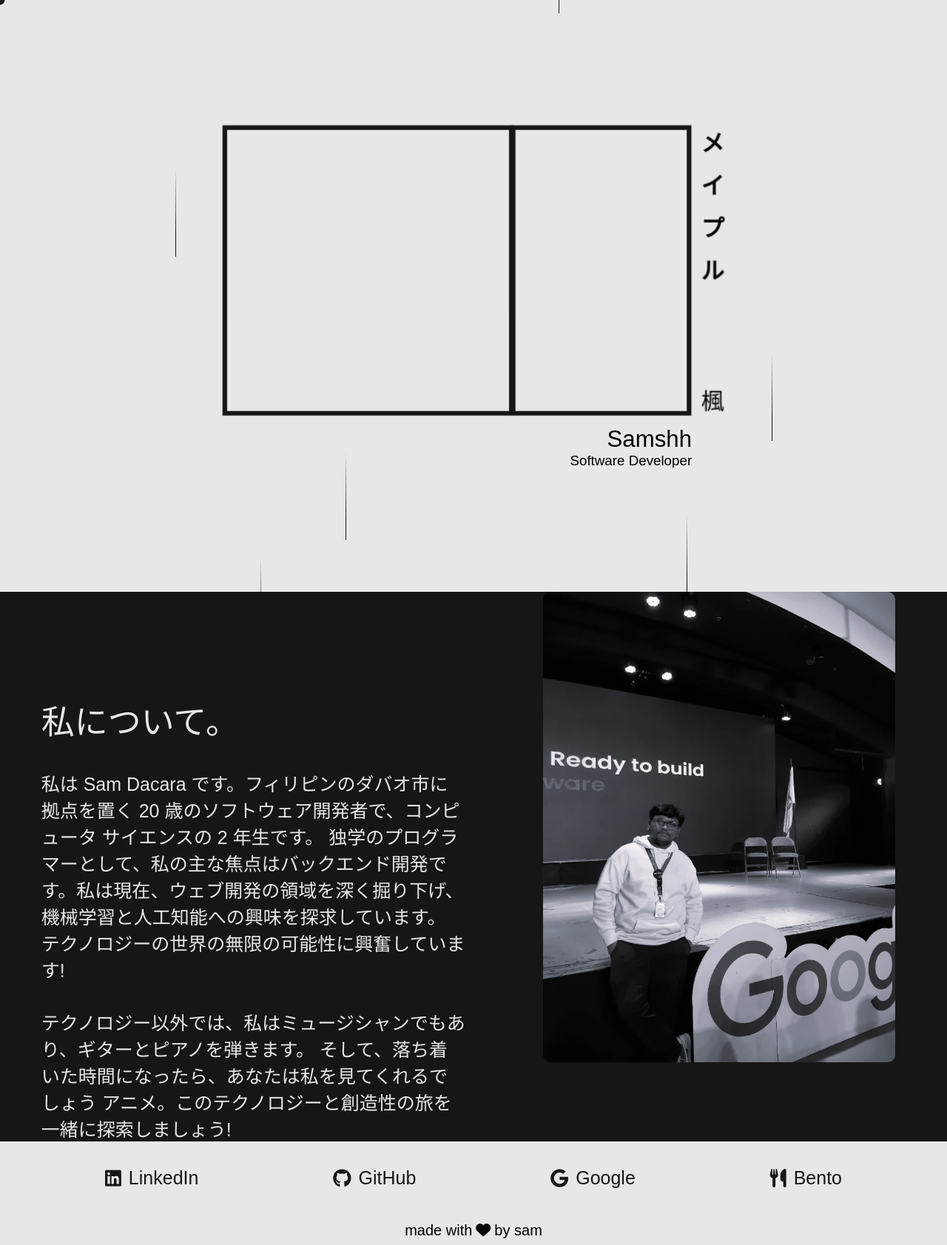
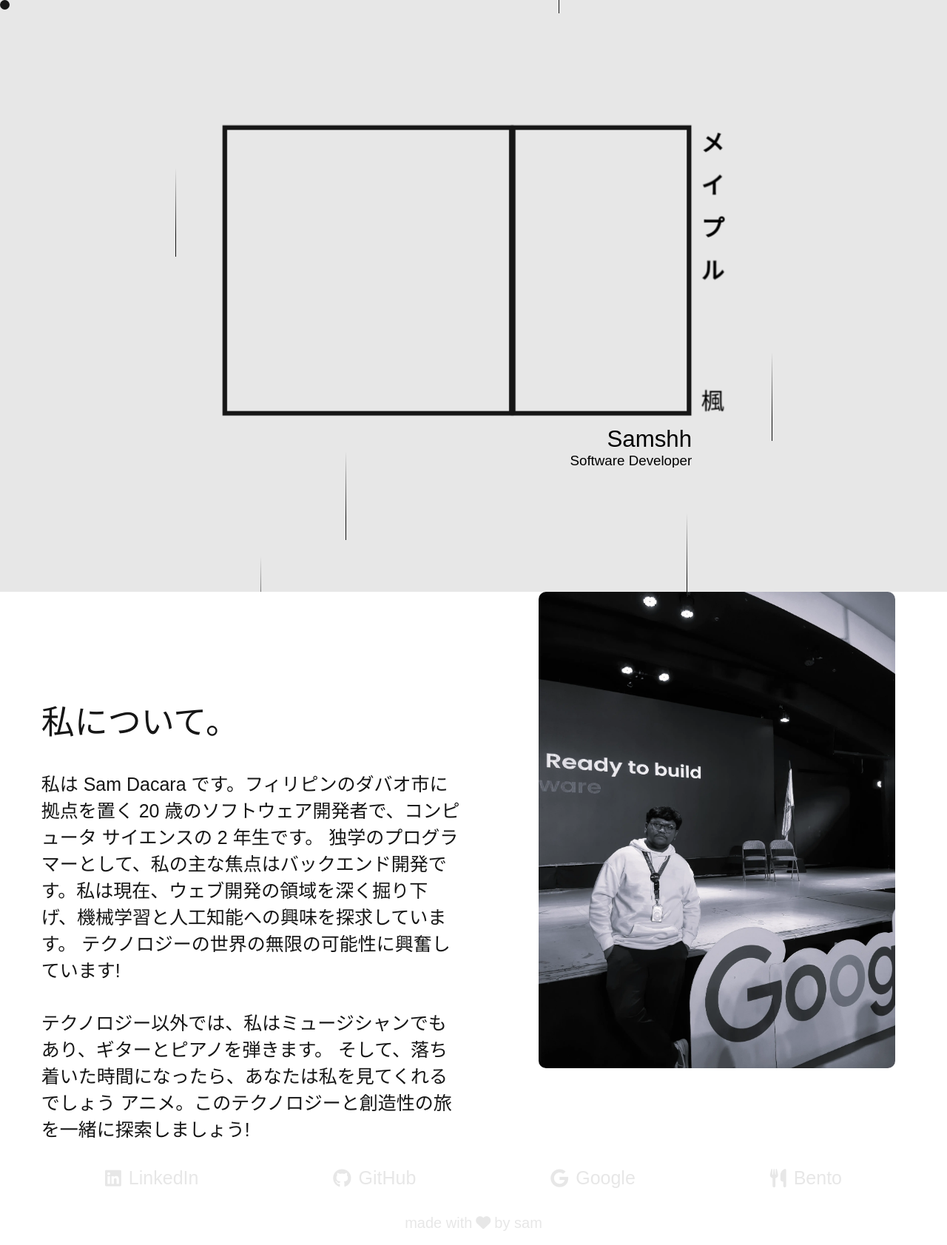
Before and after one commit to Samshh/landingPage, a Vue app: page / in a window 1280 px wide. Shown: the whole page at 74% size. Built offline with nearby package versions, Linux system fonts and the light colour scheme; a web font is replaced by a local one.

Commit message:
fadeinOut page gsap

```diff
--- a/src/App.vue
+++ b/src/App.vue
@@ -17,6 +17,7 @@ requestAnimationFrame(raf)
 </script>
 
 <template>
+    <div class="background"></div>
     <cursor/>
     <firstpage/>
     <secondpage/>
@@ -25,5 +26,11 @@ requestAnimationFrame(raf)
 </template>
 
 <style scoped>
-
+.background{
+  width: 100vw;
+  height: 100vh;
+  z-index: -1;
+  position: fixed;
+  background-color: #e7e7e7;
+}
 </style>
--- a/src/components/cursor.vue
+++ b/src/components/cursor.vue
@@ -1,61 +1,47 @@
 <template>
-  <div>
-    <div
-      class="custom-cursor"
-      :style="{ top: `${cursorY}px`, left: `${cursorX}px`, backgroundColor: cursorColor }"
-    ></div>
-  </div>
+  <div v-if="smallscreen" class="custom-cursor" :style="{ top: cursorY + 'px', left: cursorX + 'px' }"></div>
 </template>
 
 <script setup>
-import { ref, onMounted, onUnmounted } from 'vue';
+import { onMounted, onBeforeUnmount, ref } from 'vue';
+
+const smallscreen = ref(window.innerWidth > 1024);
+
+const updateScreenSize = () => {
+smallscreen.value = window.innerWidth > 1024;
+};
 
 const cursorX = ref(0);
 const cursorY = ref(0);
-const cursorColor = ref('#161616'); // Default color
 
 const updateCursorPosition = (event) => {
-  cursorX.value = event.clientX;
-  cursorY.value = event.clientY;
-
-  // Change cursor color based on the mouse position
-  cursorColor.value = isMouseOverArea(event.clientX, event.clientY) ? '#e7e7e7' : '#161616';
-};
-
-const isMouseOverArea = (mouseX, mouseY) => {
-  const outerWrapper = document.querySelector('.outerWrapper');
-  const outerWrapperPosition = outerWrapper ? outerWrapper.getBoundingClientRect() : null;
-
-  return (
-    outerWrapperPosition &&
-    mouseX >= outerWrapperPosition.left &&
-    mouseX <= outerWrapperPosition.right &&
-    mouseY >= outerWrapperPosition.top &&
-    mouseY <= outerWrapperPosition.bottom
-  );
+cursorX.value = event.clientX;
+cursorY.value = event.clientY;
 };
 
 onMounted(() => {
-  window.addEventListener('mousemove', updateCursorPosition);
+document.addEventListener('mousemove', updateCursorPosition);
 });
 
-onUnmounted(() => {
-  window.removeEventListener('mousemove', updateCursorPosition);
+onBeforeUnmount(() => {
+document.removeEventListener('mousemove', updateCursorPosition);
 });
 </script>
+
 
 <style scoped>
 .custom-cursor {
   position: fixed;
   width: 13px;
   height: 13px;
+  background-color: #161616;
   border-radius: 50%;
-  transform: translate(-50%, -50%);
-  transition: transform 0.1s ease-out;
   pointer-events: none;
+  z-index: 9999;
+  cursor: none;
 }
 
-@media (max-width: 430px){
+@media (max-width: 430px) {
   .custom-cursor {
     display: none;
   }
--- a/src/components/firstpage.vue
+++ b/src/components/firstpage.vue
@@ -183,15 +183,6 @@ onMounted(() => {
     }
 }
 
-@keyframes bgFade{
-    from{
-        background-color: #161616;
-    }
-    to{
-        background-color: #e7e7e7;
-    }
-}
-
 @keyframes fade-in{
   from{
     opacity: 0;
--- a/src/components/footerpage.vue
+++ b/src/components/footerpage.vue
@@ -29,7 +29,6 @@
     min-height: 100px;
     margin-top: 20px;
     margin-bottom: 20px;
-    background-color: #e7e7e7;
   }
 
   .innerWrapper {
@@ -44,7 +43,6 @@
     width: 95%;
     height: 100%;
     display: flex;
-    /* flex-direction: row; */
     align-items: center;
     justify-content: space-around;
   }
@@ -55,8 +53,7 @@
     font-size: 20px;
     font-weight: 400;
     align-items: center;
-    margin-bottom: 30px;
-    margin-top: 30px;
+
     position: relative;
     justify-content: center;
     -webkit-user-select: none;
@@ -64,6 +61,7 @@
     -ms-user-select: none;
     user-select: none;
     pointer-events: none;
+    color: #e7e7e7;
   }
 
   .heartIcon{
@@ -75,10 +73,9 @@
     font-size: 25px;
     font-weight: 400;
     text-align: center;
-    padding: 15px 35px;
+    padding: 15px;
     text-decoration: none;
     position: relative;
-    color: #161616;
     transition: color 0.3s;
     display: flex;
     align-items: center;
@@ -87,6 +84,8 @@
     -moz-user-select: none;
     -ms-user-select: none;
     user-select: none;
+    color: #e7e7e7;
+    border-radius: 10deg;
   }
 
   .contact i {
@@ -94,7 +93,8 @@
   }
 
   .contact:hover {
-    color: #e7e7e7;
+    background-color: #e7e7e7;
+    color: #161616;
   }
 
   .contact:hover::before {
@@ -104,8 +104,6 @@
     left: 0;
     width: 100%;
     height: 100%;
-    background-color: #161616;
-    z-index: -1;
   }
 
 @media (max-width: 430px) {
@@ -115,6 +113,9 @@
     align-items: center;
     justify-content: space-around;
   }
+  .madeBy{
+    padding-bottom: 15px;
+  }
 }
 
 </style>
--- a/src/components/secondpage.vue
+++ b/src/components/secondpage.vue
@@ -25,6 +25,45 @@ onMounted(() => {
     });
   };
 
+  gsap.to(".background", {
+    scrollTrigger: {
+      trigger: ".outerWrapper",
+      start: "top center",
+      end: "bottom center",
+      toggleActions: "play reverse play reverse",
+      scrub: false,
+      markers: false,
+    },
+    ease: "power1.inOut",
+    backgroundColor: "#161616",
+  });
+
+  gsap.to("#p", {
+    scrollTrigger: {
+      trigger: ".outerWrapper",
+      start: "top center",
+      end: "bottom center",
+      toggleActions: "play reverse play reverse",
+      scrub: false,
+      markers: false,
+    },
+    ease: "power1.inOut",
+    color: "#e7e7e7",
+  });
+
+  gsap.to(".custom-cursor", {
+    scrollTrigger: {
+      trigger: ".outerWrapper",
+      start: "top center",
+      end: "bottom center",
+      toggleActions: "play reverse play reverse",
+      scrub: false,
+      markers: false,
+    },
+    ease: "power1.inOut",
+    backgroundColor: "#e7e7e7",
+  });
+
   animateText(".myText", ".aboutMe","I'm Sam Dacara, a 20-year-old Software Developer and a 2nd-year Computer Science student based in Davao City, Philippines. As a self-taught programmer, my primary focus is on back-end development. I'm currently delving into the realm of Web Development and exploring my interests in Machine Learning and Artificial Intelligence. Excited about the endless possibilities in the tech world!", 10);
   animateText(".myText2", ".aboutMe","Outside of tech, I'm also a Musician—I play the guitar and piano. And when it's chill time, you'll catch me watching anime. Let's explore this tech and creativity journey together!", 10);
   animateText(".me", ".aboutMe","About Me.", 2);
@@ -33,6 +72,7 @@ onMounted(() => {
   onUnmounted(() => {
     gsap.killTweensOf(".myText", ".myText2");
 });
+
 </script>
 
 <template>
@@ -40,13 +80,13 @@ onMounted(() => {
     <div class="innerWrapper">
         <div class="aboutMe">
             <div class="aboutMe2">
-                <p class="me" style="color: #e7e7e7;">私について。</p>
-                <p class="desc myText">
+                <p id="p" class="me">私について。</p>
+                <p id="p" class="desc myText">
                     私は Sam Dacara です。フィリピンのダバオ市に拠点を置く 20 歳のソフトウェア開発者で、コンピュータ サイエンスの 2 年生です。
 独学のプログラマーとして、私の主な焦点はバックエンド開発です。私は現在、ウェブ開発の領域を深く掘り下げ、機械学習と人工知能への興味を探求しています。
 テクノロジーの世界の無限の可能性に興奮しています!
                 </p>
-                <p class="desc myText2">
+                <p id="p" class="desc myText2">
                     テクノロジー以外では、私はミュージシャンでもあり、ギターとピアノを弾きます。
 そして、落ち着いた時間になったら、あなたは私を見てくれるでしょう
 アニメ。このテクノロジーと創造性の旅を一緒に探索しましょう!
@@ -62,7 +102,6 @@ onMounted(() => {
 .outerWrapper{
     height: auto;
     width: 100vw;
-    background-color: #161616;
 }
 
 .innerWrapper{
@@ -72,6 +111,7 @@ onMounted(() => {
 
 .aboutMe{
     display: flex;
+    color: #161616;
 }
 .me{
     font-size: 45px;
@@ -86,7 +126,6 @@ onMounted(() => {
     text-align: left;
     padding-right: 45px;
     padding-top: 35px;
-    color: #e7e7e7;
 }
 
 
@@ -102,8 +141,8 @@ onMounted(() => {
 }
 .myPic{
     border-radius: 10px;
-    height: 40%;
-    width: 40%;
+    height: 40.5%;
+    width: 40.5%;
     -webkit-user-select: none;
     -moz-user-select: none;
     -ms-user-select: none;
@@ -151,12 +190,6 @@ onMounted(() => {
     padding-bottom: 10%;
   }
 
-.hira {
-    font-size: 15px;
-    padding-bottom: 10%;
-    padding-top: 0px;
-    }
-
 .myPic{
     width: 100%;
     padding-bottom: 10px;
--- a/style.css
+++ b/style.css
@@ -8,7 +8,6 @@ body{
   width: 100vw;
   margin: 0;
   padding: 0;
-  background-color: #e7e7e7;
   overflow-x: hidden;
   cursor: none;
 }
```
Lines whose indentation alone changed are shown as unchanged.
